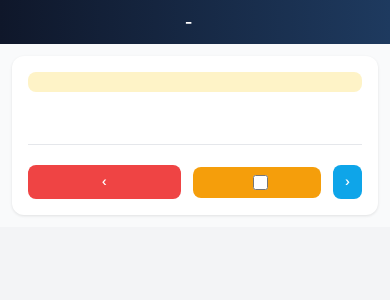
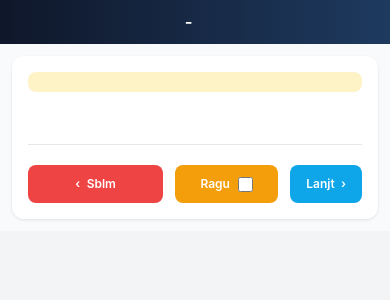
Before and after one commit to sutrisnoetseul21/Pojek-Web-TO-TKA, a Laravel app: template resources/views/student/soal.blade.php in a window 390 px wide. Shown: the part 84-384 px from the top of the page. Run offline with Laravel 12, Linux system fonts and the light colour scheme; the template is opened without the code that fills it, so the values that code supplies are empty; style sheets or scripts are compiled from the project's sources; parts of the project's set-up code (start-up, migrations or seed data) failed here and were passed over.

Commit message:
style: fix nav button text hiding on tablet/zoomed viewports

```diff
--- a/resources/views/student/soal.blade.php
+++ b/resources/views/student/soal.blade.php
@@ -728,9 +728,9 @@
                 justify-content: center;
             }
 
-            .nav-btn span {
-                display: none; /* Hide long button labels if any */
-            }
+            /* .nav-btn span {
+                display: none;
+            } */
 
             .modal {
                 width: 95%;
@@ -803,31 +803,31 @@
                 <div class="soal-content" id="soalContent"></div>
                 <div class="options" id="optionsContainer"></div>
 
-                <!-- Navigation Divider & Buttons (Image 2 style) -->
+                <!-- Navigation Divider & Buttons (Image 2 style with text) -->
                 <div class="options-nav" style="margin-top: 2rem; padding-top: 1.25rem; border-top: 1px solid #e5e7eb; display: flex; justify-content: space-between; align-items: center; gap: 0.75rem;">
-                    <button class="nav-btn nav-btn-prev" id="btnPrev" onclick="prevSoal()">
+                    <button class="nav-btn nav-btn-prev" id="btnPrev" onclick="prevSoal()" style="padding: 0.625rem 1rem; display: flex; align-items: center; gap: 0.4rem; border-radius: 0.5rem;">
                         ‹ <span class="hidden md:inline">Soal sebelumnya</span><span class="md:hidden">Sblm</span>
                     </button>
 
                     <div style="flex: 1; display: flex; justify-content: center;">
-                        <button class="nav-btn nav-btn-ragu" id="btnRagu" onclick="toggleRagu()">
+                        <button class="nav-btn nav-btn-ragu" id="btnRagu" onclick="toggleRagu()" style="padding: 0.625rem 1rem; display: flex; align-items: center; gap: 0.5rem; border-radius: 0.5rem;">
                             <span class="hidden md:inline">Ragu-ragu</span><span class="md:hidden">Ragu</span>
-                            <input type="checkbox" id="raguCheck" style="width: 15px; height: 15px; pointer-events: none; margin-left: 0.5rem; accent-color: white;">
+                            <input type="checkbox" id="raguCheck" style="width: 15px; height: 15px; pointer-events: none; accent-color: white;">
                         </button>
                     </div>
 
-                    <div>
-                        <button class="nav-btn nav-btn-next" id="btnNext" onclick="nextSoal()">
+                    <div style="display: flex; gap: 0.5rem;">
+                        <button class="nav-btn nav-btn-next" id="btnNext" onclick="nextSoal()" style="padding: 0.625rem 1rem; display: flex; align-items: center; gap: 0.4rem; border-radius: 0.5rem;">
                             <span class="hidden md:inline">Soal berikutnya</span><span class="md:hidden">Lanjt</span> ›
                         </button>
 
-                        <button class="nav-btn nav-btn-lanjut-mapel" id="btnLanjutMapel" onclick="lanjutMapel()" style="display:none;">
+                        <button class="nav-btn nav-btn-lanjut-mapel" id="btnLanjutMapel" onclick="lanjutMapel()" style="display:none; padding: 0.625rem 1.25rem; border-radius: 0.5rem;">
                             Lanjt Mapel ▸
                         </button>
 
                         <a class="nav-btn nav-btn-selesai" id="btnSelesai" href="{{ route('tryout.selesai', $pesertaJadwal) }}"
                             onclick="localStorage.removeItem('currentMapelIndex_' + pesertaJadwalId); localStorage.removeItem('mapelTimers_' + pesertaJadwalId);"
-                            style="display:none; text-decoration:none;">
+                            style="display:none; text-decoration:none; padding: 0.625rem 1.25rem; border-radius: 0.5rem;">
                             ✅ Selesai
                         </a>
                     </div>
```
